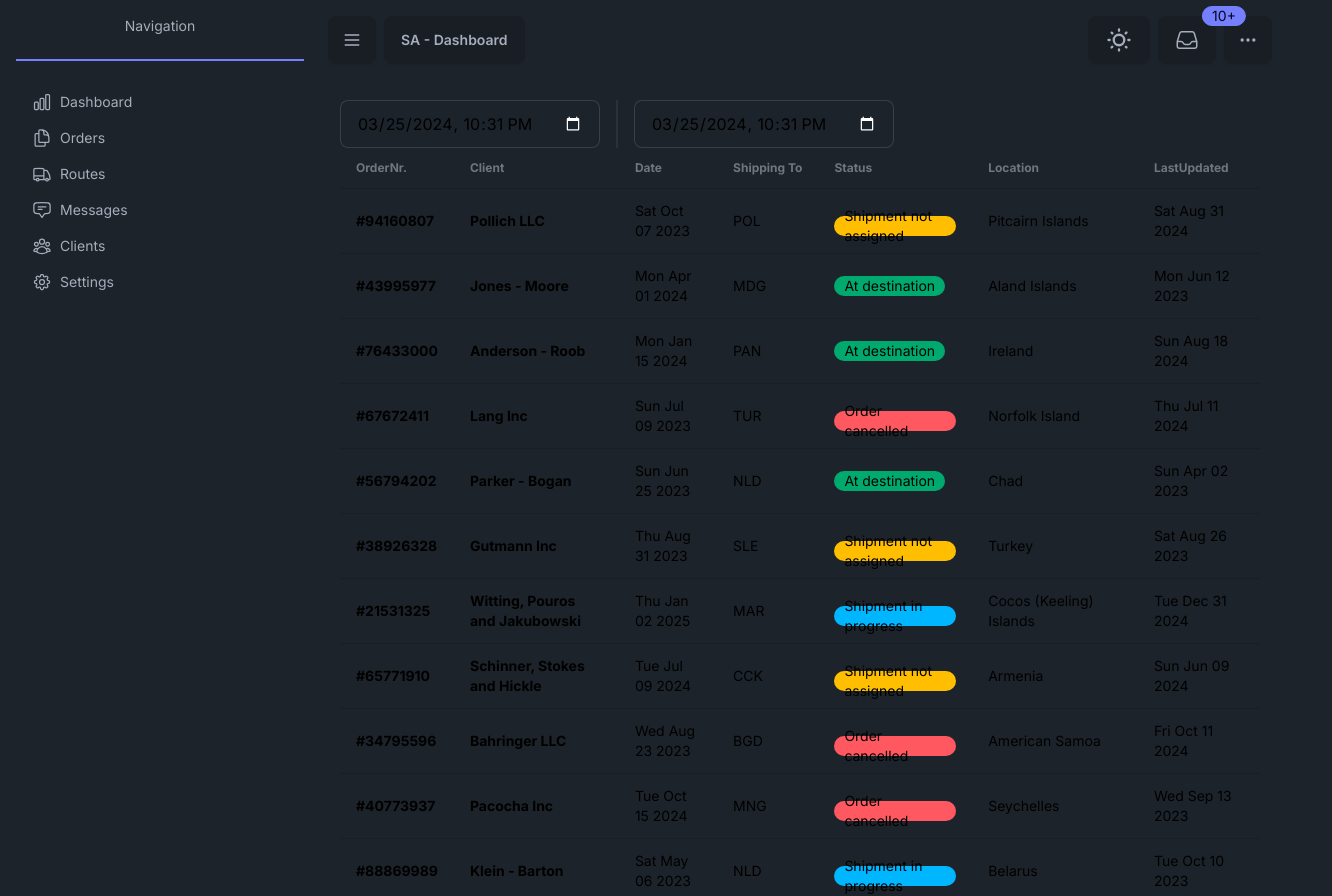
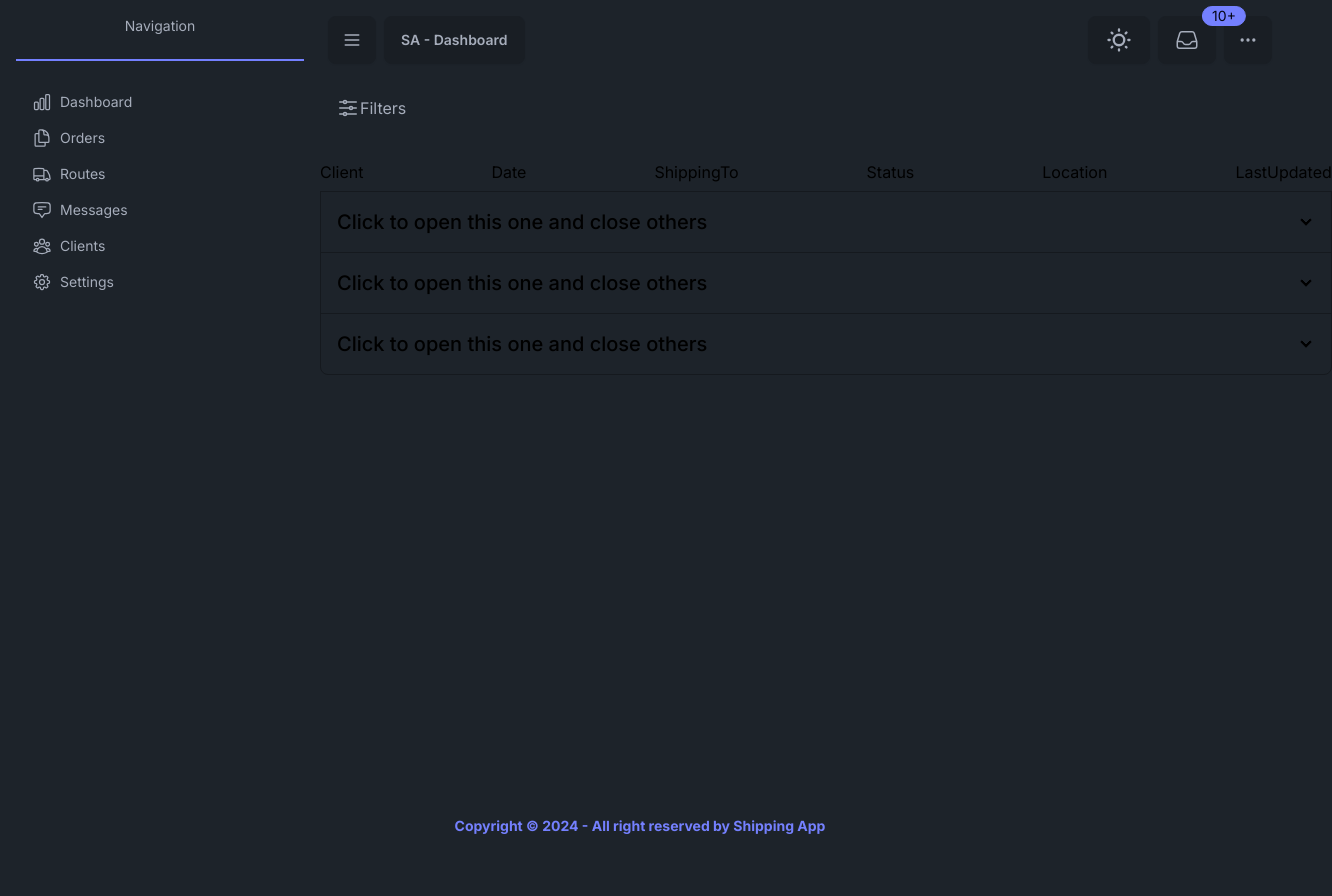
Before and after one commit to gabrielcrZ/thesis-internal-ui-nextjs, a Next.js app: page /orders in a window 1280 px wide. Shown: the top 896 px of the page, 1332 px wide, since content can reach past the window. After the commit the page ends 852 px from the top, so only its background shows below. Built offline with nearby package versions, Linux system fonts and the light colour scheme.

Commit message:
changed tables format

```diff
--- /dev/null
+++ b/app/components/CollapsibleTable.tsx
@@ -0,0 +1,47 @@
+import React from "react";
+
+const CollapsibleTable = () => {
+  return (
+    <div className="mt-5">
+      <div className="join join-vertical">
+      <div className="flex gap-32 mb-2">
+        <p>Client</p>
+        <p>Date</p>
+        <p>ShippingTo</p>
+        <p>Status</p>
+        <p>Location</p>
+        <p>LastUpdated</p>
+      </div>
+        <div className="collapse collapse-arrow join-item border border-base-300">
+          <input type="radio" name="my-accordion-4" />
+          <div className="collapse-title text-xl font-medium">
+            Click to open this one and close others
+          </div>
+          <div className="collapse-content">
+            <p>hello</p>
+          </div>
+        </div>
+        <div className="collapse collapse-arrow join-item border border-base-300">
+          <input type="radio" name="my-accordion-4" />
+          <div className="collapse-title text-xl font-medium">
+            Click to open this one and close others
+          </div>
+          <div className="collapse-content">
+            <p>hello</p>
+          </div>
+        </div>
+        <div className="collapse collapse-arrow join-item border border-base-300">
+          <input type="radio" name="my-accordion-4" />
+          <div className="collapse-title text-xl font-medium">
+            Click to open this one and close others
+          </div>
+          <div className="collapse-content">
+            <p>hello</p>
+          </div>
+        </div>
+      </div>
+    </div>
+  );
+};
+
+export default CollapsibleTable;
--- /dev/null
+++ b/app/components/Filters.tsx
@@ -0,0 +1,31 @@
+import React from "react";
+import DateTimePicker from "./DateTimePicker";
+
+const Filters = () => {
+  return (
+<div className="collapse">
+  <input type="checkbox" className="peer" />
+  <div className="collapse-title flex text-base-content">
+  <svg xmlns="http://www.w3.org/2000/svg" fill="none" viewBox="0 0 24 24" strokeWidth={1.5} stroke="currentColor" className="w-6 h-6">
+  <path strokeLinecap="round" strokeLinejoin="round" d="M10.5 6h9.75M10.5 6a1.5 1.5 0 1 1-3 0m3 0a1.5 1.5 0 1 0-3 0M3.75 6H7.5m3 12h9.75m-9.75 0a1.5 1.5 0 0 1-3 0m3 0a1.5 1.5 0 0 0-3 0m-3.75 0H7.5m9-6h3.75m-3.75 0a1.5 1.5 0 0 1-3 0m3 0a1.5 1.5 0 0 0-3 0m-9.75 0h9.75" />
+</svg>
+    Filters
+  </div>
+  <div className="collapse-content flex gap-5">
+    <DateTimePicker/>
+    <label className="input input-bordered flex items-center gap-2">
+  <input type="text" className="grow" placeholder="#OrderId" />
+  <span className="badge badge-info">Optional</span>
+</label>
+<label className="input input-bordered flex items-center gap-2">
+  <input type="text" className="grow" placeholder="Company" />
+  <span className="badge badge-info">Optional</span>
+</label>
+<button className="btn btn-info">Apply</button>
+<button className="btn btn-info">Reset</button>
+  </div>
+</div>
+  );
+};
+
+export default Filters;
--- a/app/components/OrdersTable.tsx
+++ b/app/components/OrdersTable.tsx
@@ -30,14 +30,14 @@ const OrdersTable = () => {
             <th>OrderNr.</th>
             <th>Client</th>
             <th>Date</th>
-            <th>Shipping To</th>
+            <th>ShippingTo</th>
             <th>Status</th>
             <th>Location</th>
             <th>LastUpdated</th>
           </tr>
         </thead>
         <tbody>
-          <tr>
+          <tr className="hover">
             <td>
               <Link
                 href={`orders/viewOrder?orderId=${faker.string.numeric(8)}`}
@@ -64,7 +64,7 @@ const OrdersTable = () => {
             <td>{faker.location.country()}</td>
             <td>{faker.date.anytime().toDateString()}</td>
           </tr>
-          <tr>
+          <tr className="hover">
             <td>
               <Link
                 href={`orders/viewOrder?orderId=${faker.string.numeric(8)}`}
@@ -91,7 +91,7 @@ const OrdersTable = () => {
             <td>{faker.location.country()}</td>
             <td>{faker.date.anytime().toDateString()}</td>
           </tr>
-          <tr>
+          <tr className="hover">
             <td>
               <Link
                 href={`orders/viewOrder?orderId=${faker.string.numeric(8)}`}
@@ -118,7 +118,7 @@ const OrdersTable = () => {
             <td>{faker.location.country()}</td>
             <td>{faker.date.anytime().toDateString()}</td>
           </tr>
-          <tr>
+          <tr className="hover">
             <td>
               <Link
                 href={`orders/viewOrder?orderId=${faker.string.numeric(8)}`}
@@ -145,7 +145,7 @@ const OrdersTable = () => {
             <td>{faker.location.country()}</td>
             <td>{faker.date.anytime().toDateString()}</td>
           </tr>
-          <tr>
+          <tr className="hover">
             <td>
               <Link
                 href={`orders/viewOrder?orderId=${faker.string.numeric(8)}`}
@@ -172,7 +172,7 @@ const OrdersTable = () => {
             <td>{faker.location.country()}</td>
             <td>{faker.date.anytime().toDateString()}</td>
           </tr>
-          <tr>
+          <tr className="hover">
             <td>
               <Link
                 href={`orders/viewOrder?orderId=${faker.string.numeric(8)}`}
@@ -199,7 +199,7 @@ const OrdersTable = () => {
             <td>{faker.location.country()}</td>
             <td>{faker.date.anytime().toDateString()}</td>
           </tr>
-          <tr>
+          <tr className="hover">
             <td>
               <Link
                 href={`orders/viewOrder?orderId=${faker.string.numeric(8)}`}
@@ -226,7 +226,7 @@ const OrdersTable = () => {
             <td>{faker.location.country()}</td>
             <td>{faker.date.anytime().toDateString()}</td>
           </tr>
-          <tr>
+          <tr className="hover">
             <td>
               <Link
                 href={`orders/viewOrder?orderId=${faker.string.numeric(8)}`}
@@ -253,7 +253,7 @@ const OrdersTable = () => {
             <td>{faker.location.country()}</td>
             <td>{faker.date.anytime().toDateString()}</td>
           </tr>
-          <tr>
+          <tr className="hover">
             <td>
               <Link
                 href={`orders/viewOrder?orderId=${faker.string.numeric(8)}`}
@@ -280,7 +280,7 @@ const OrdersTable = () => {
             <td>{faker.location.country()}</td>
             <td>{faker.date.anytime().toDateString()}</td>
           </tr>
-          <tr>
+          <tr className="hover">
             <td>
               <Link
                 href={`orders/viewOrder?orderId=${faker.string.numeric(8)}`}
@@ -307,7 +307,7 @@ const OrdersTable = () => {
             <td>{faker.location.country()}</td>
             <td>{faker.date.anytime().toDateString()}</td>
           </tr>
-          <tr>
+          <tr className="hover">
             <td>
               <Link
                 href={`orders/viewOrder?orderId=${faker.string.numeric(8)}`}
@@ -334,7 +334,7 @@ const OrdersTable = () => {
             <td>{faker.location.country()}</td>
             <td>{faker.date.anytime().toDateString()}</td>
           </tr>
-          <tr>
+          <tr className="hover">
             <td>
               <Link
                 href={`orders/viewOrder?orderId=${faker.string.numeric(8)}`}
@@ -361,7 +361,7 @@ const OrdersTable = () => {
             <td>{faker.location.country()}</td>
             <td>{faker.date.anytime().toDateString()}</td>
           </tr>
-          <tr>
+          <tr className="hover">
             <td>
               <Link
                 href={`orders/viewOrder?orderId=${faker.string.numeric(8)}`}
@@ -388,7 +388,7 @@ const OrdersTable = () => {
             <td>{faker.location.country()}</td>
             <td>{faker.date.anytime().toDateString()}</td>
           </tr>
-          <tr>
+          <tr className="hover">
             <td>
               <Link
                 href={`orders/viewOrder?orderId=${faker.string.numeric(8)}`}
@@ -415,7 +415,7 @@ const OrdersTable = () => {
             <td>{faker.location.country()}</td>
             <td>{faker.date.anytime().toDateString()}</td>
           </tr>
-          <tr>
+          <tr className="hover">
             <td>
               <Link
                 href={`orders/viewOrder?orderId=${faker.string.numeric(8)}`}
--- a/app/components/content/MainContent.tsx
+++ b/app/components/content/MainContent.tsx
@@ -22,7 +22,7 @@ const MainContent = () => {
         </div>
       </div>
       <div className="grid grid-cols-2 mt-2">
-        <div className="pt-2">
+        <div className="grid pt-2">
           <DashboardTable/>
         </div>
         <div className="grid pt-2 pl-2.5 justify-items-start">
--- a/app/components/content/OrderContent.tsx
+++ b/app/components/content/OrderContent.tsx
@@ -1,14 +1,14 @@
 import React from "react";
-import DateTimePicker from "../DateTimePicker";
 import OrdersTable from "../OrdersTable";
+import Filters from "../Filters";
+import CollapsibleTable from "../CollapsibleTable";
 
 const OrderContent = () => {
   return (
-    <div className="grid p-5">
-      <div className="w-1/3">
-        <DateTimePicker />
-      </div>
-      <OrdersTable />
+    <div className="grid justify-items-center">
+      <Filters />
+      {/* <OrdersTable /> */}
+      <CollapsibleTable/>
     </div>
   );
 };
--- /dev/null
+++ b/app/components/content/ViewClientContent.tsx
@@ -0,0 +1,9 @@
+import React from 'react'
+
+const ViewClientContent = () => {
+  return (
+    <div>ViewClientContent</div>
+  )
+}
+
+export default ViewClientContent
--- /dev/null
+++ b/app/components/content/ViewOrderContent.tsx
@@ -0,0 +1,65 @@
+"use client";
+import React, { useState } from "react";
+import { useSearchParams } from "next/navigation";
+
+const ViewOrderContent = () => {
+  const mockedShippingStatus = [
+    <div className="badge">Unknown</div>,
+    <div className="badge badge-success">At destination</div>,
+    <div className="badge badge-info">Shipment in progress</div>,
+    <div className="badge badge-warning">Shipment not assigned</div>,
+    <div className="badge badge-error">Order cancelled</div>,
+  ];
+
+  const [showModal, setShowModal] = useState(false);
+
+  const searchParams = useSearchParams();
+  const orderId = searchParams.get("orderId");
+  return (
+    <div className="flex gap-5 px-5">
+      <div className="card w-full bg-base-100 shadow-xl">
+        <div className="card-body">
+          <h1 className="card-title text-[#36A2EB]">{`Order #${orderId}`}</h1>
+          <p>
+            {
+              mockedShippingStatus[
+                Math.floor(Math.random() * mockedShippingStatus.length)
+              ]
+            }
+          </p>
+          <div className="card-actions justify-end">
+            <div className="dropdown dropdown-end">
+              <div className="dropdown dropdown-bottom">
+                <div tabIndex={0} role="button" className="btn">
+                  Actions
+                </div>
+                <ul
+                  tabIndex={0}
+                  className="dropdown-content z-[1] menu shadow bg-[#36A2EB] rounded-box w-52"
+                >
+                  <li>
+                    <a>Update</a>
+                  </li>
+                  <li>
+                    <a>Cancel</a>
+                  </li>
+                </ul>
+              </div>
+            </div>
+          </div>
+        </div>
+      </div>
+      <div className="collapse bg-base-200">
+        <input type="checkbox" />
+        <div className="collapse-title text-xl font-medium">
+          View Order History
+        </div>
+        <div className="collapse-content">
+          <p>hello</p>
+        </div>
+      </div>
+    </div>
+  );
+};
+
+export default ViewOrderContent;
--- a/app/orders/viewOrder/page.tsx
+++ b/app/orders/viewOrder/page.tsx
@@ -1,7 +1,12 @@
 import React from "react";
+import ViewOrderContent from "@/app/components/content/ViewOrderContent";
 
 const ViewOrder = () => {
-  return <div>ViewOrder</div>;
+  return (
+    <>
+      <ViewOrderContent />
+    </>
+  );
 };
 
 export default ViewOrder;
```
Also changed, not shown: app/components/DashboardTable.tsx (+39 -8 lines), app/components/Hero.tsx (deleted, +0 -28 lines).
